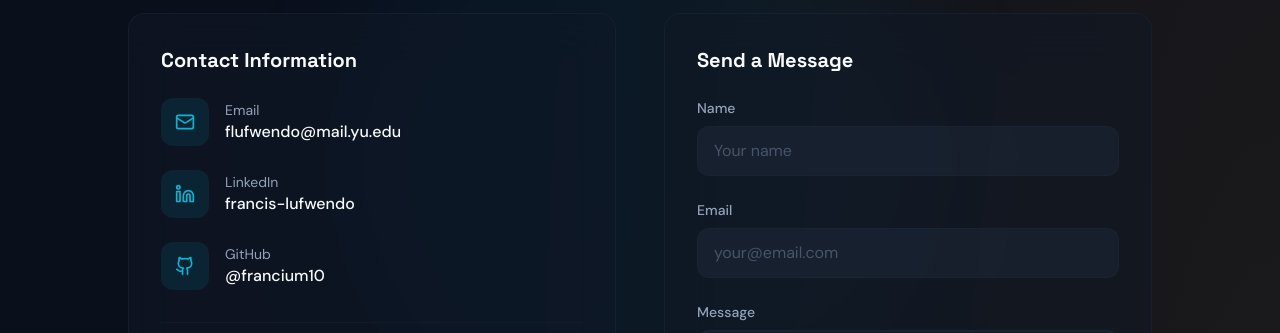
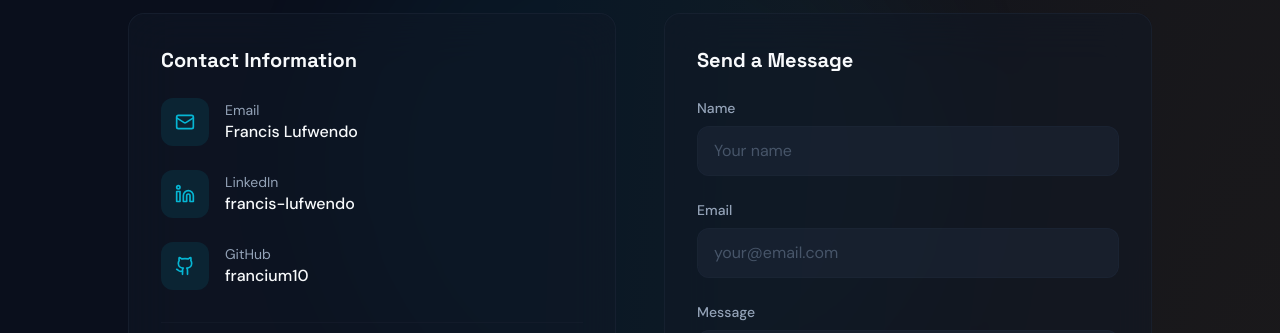
Before and after one commit to francium10/francis_Lufwendo_portfolio, a Next.js app: page / in a window 1280 px wide. Shown: the part 7860-8193 px from the top of the page. Built offline with nearby package versions, Linux system fonts and the light colour scheme.

Commit message:
updating contact and links

```diff
--- a/src/components/Contact.tsx
+++ b/src/components/Contact.tsx
@@ -27,8 +27,8 @@ export default function Contact() {
   const socials = [
     {
       name: 'Email',
-      value: 'flufwendo@mail.yu.edu',
-      href: 'mailto:flufwendo@mail.yu.edu',
+      value: 'Francis Lufwendo',
+      href: 'mailto:<flufwendo@mail.yu.edu>',
       icon: Mail,
     },
     {
@@ -39,7 +39,7 @@ export default function Contact() {
     },
     {
       name: 'GitHub',
-      value: '@francium10',
+      value: 'francium10',
       href: 'https://github.com/francium10',
       icon: Github,
     },
--- a/src/components/Footer.tsx
+++ b/src/components/Footer.tsx
@@ -37,7 +37,7 @@ export default function Footer() {
               <Github size={20} />
             </a>
             <a
-              href="https://www.linkedin.com/in/francis-lufwendo"
+              href="https://www.linkedin.com/in/francis-lufwendo-5a47a8225"
               target="_blank"
               rel="noopener noreferrer"
               className="p-2 text-silver hover:text-accent transition-colors"
--- a/src/components/Navbar.tsx
+++ b/src/components/Navbar.tsx
@@ -70,7 +70,7 @@ export default function Navbar() {
               <Github size={20} />
             </a>
             <a
-              href="https://www.linkedin.com/in/francis-lufwendo"
+              href="https://www.linkedin.com/in/francis-lufwendo-5a47a8225"
               target="_blank"
               rel="noopener noreferrer"
               className="p-2 text-silver hover:text-accent transition-colors duration-300"
@@ -124,7 +124,7 @@ export default function Navbar() {
               <Github size={20} />
             </a>
             <a
-              href="https://www.linkedin.com/in/francis-lufwendo"
+              href="https://www.linkedin.com/in/francis-lufwendo-5a47a8225"
               target="_blank"
               rel="noopener noreferrer"
               className="p-2 text-silver hover:text-accent transition-colors"
```
